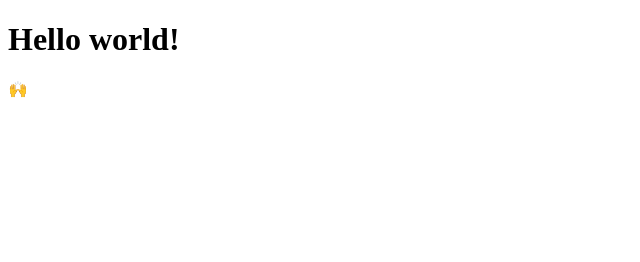
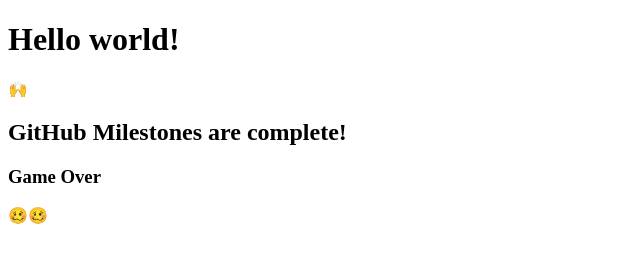
Before and after one commit to emmelton/my-awesome-project, a plain HTML site: page index.html in a window 1280 px wide. Shown: the whole page, without its empty margins (0-640 px from the left). Drawn offline with Linux system fonts and the light colour scheme.

Commit message:
final commit

```diff
--- a/index.html
+++ b/index.html
@@ -10,6 +10,10 @@
   <h1>Hello world!</h1>
   <p>🙌</p>
 
+  <h2>GitHub Milestones are complete!</h2>
+  <h3>Game Over</h3>
+  <p>🥴🥴</p>
+
 </body>
 
 </html>
```
